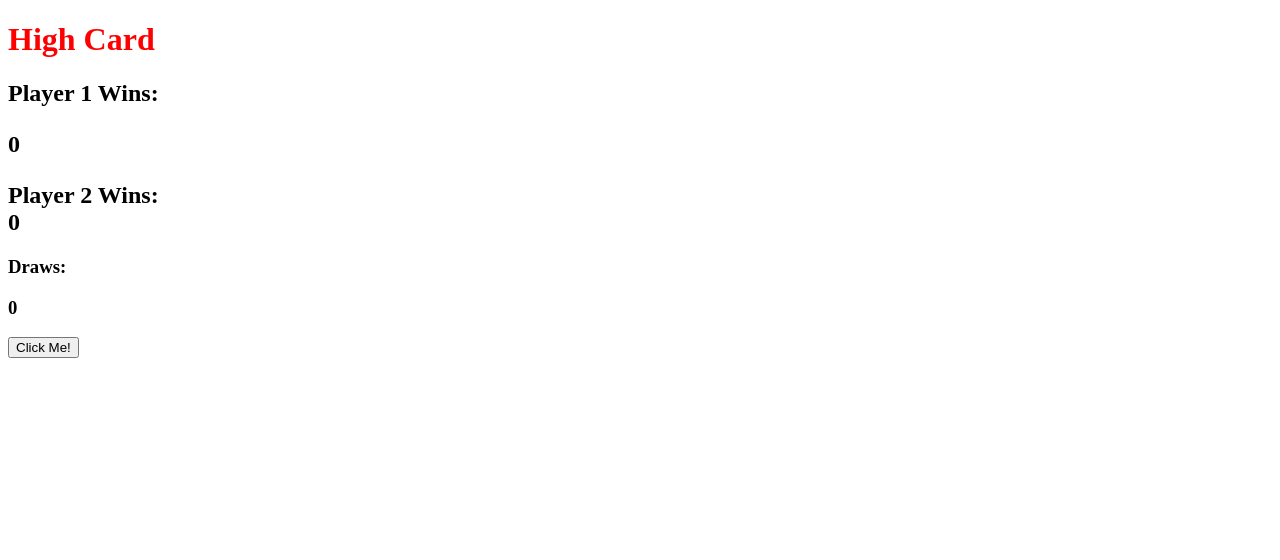
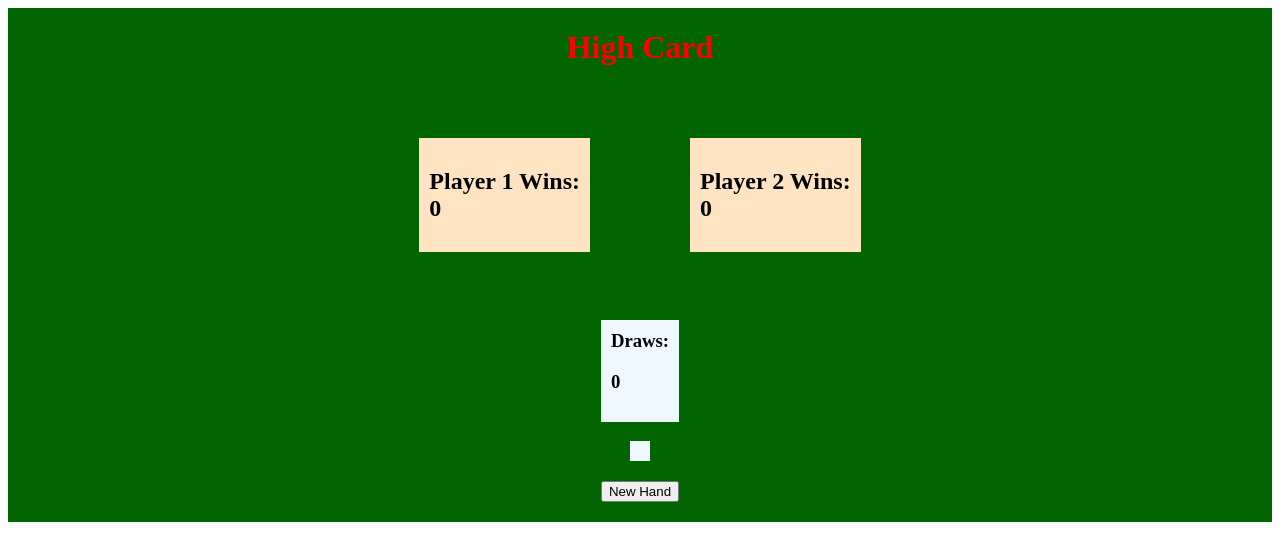
Before and after one commit to alpakas96/high-card, a plain HTML site: page index.html in a window 1280 px wide. Drawn offline with Linux system fonts and the light colour scheme.

Commit message:
1)updated styling 2)added readme file

```diff
--- a/index.html
+++ b/index.html
@@ -9,17 +9,19 @@
     <title>1114 Tic Tac Toe</title>
 </head>
 <body>
-    <h1>High Card</h1>
+    <div class="flex-container">
+        <h1>High Card</h1>
 
-    <h2 >Player 1 Wins: <p class = "player1Score">0</p></h2>
-    <h2 >Player 2 Wins: <div class = "player2Score">0</div></h2>
-    <h3>Draws: <p class="draws">0</p></h3>
+        <div class="flex-row">
 
-    <div class="results">
+            <div class="flex-column"><h2 >Player 1 Wins: <div class = "player1Score">0</div></h2></div>
+            <div class="flex-column"><h2 >Player 2 Wins: <div class = "player2Score">0</div></h2></div>
+
+        </div>
+
+        <h3>Draws: <p class="draws">0</p></h3>
+        <div class="results"></div>
+        <button id="button">New Hand</button>
     </div>
-
-    <button id="button">Click Me!</button>
-
-
 </body>
 </html>
--- a/stylesheet.css
+++ b/stylesheet.css
@@ -1,3 +1,33 @@
 h1 {
     color: red;
 }
+
+.flex-container {
+    display: flex;
+    background-color: darkgreen;
+    flex-direction: column;
+    justify-content: center;
+    align-items: center;
+}
+
+.flex-row {
+    flex-direction: row;
+    display: flex;
+}
+
+.flex-column{
+    flex-direction: column;
+    display: flex;
+    margin: 50px;
+    background-color: bisque;
+    padding: 10px;
+}
+
+#button {
+    margin: 20px;
+}
+
+h3, .results{
+    background-color: aliceblue;
+    padding: 10px;
+}
```
Also changed, not shown: 1 other file.
